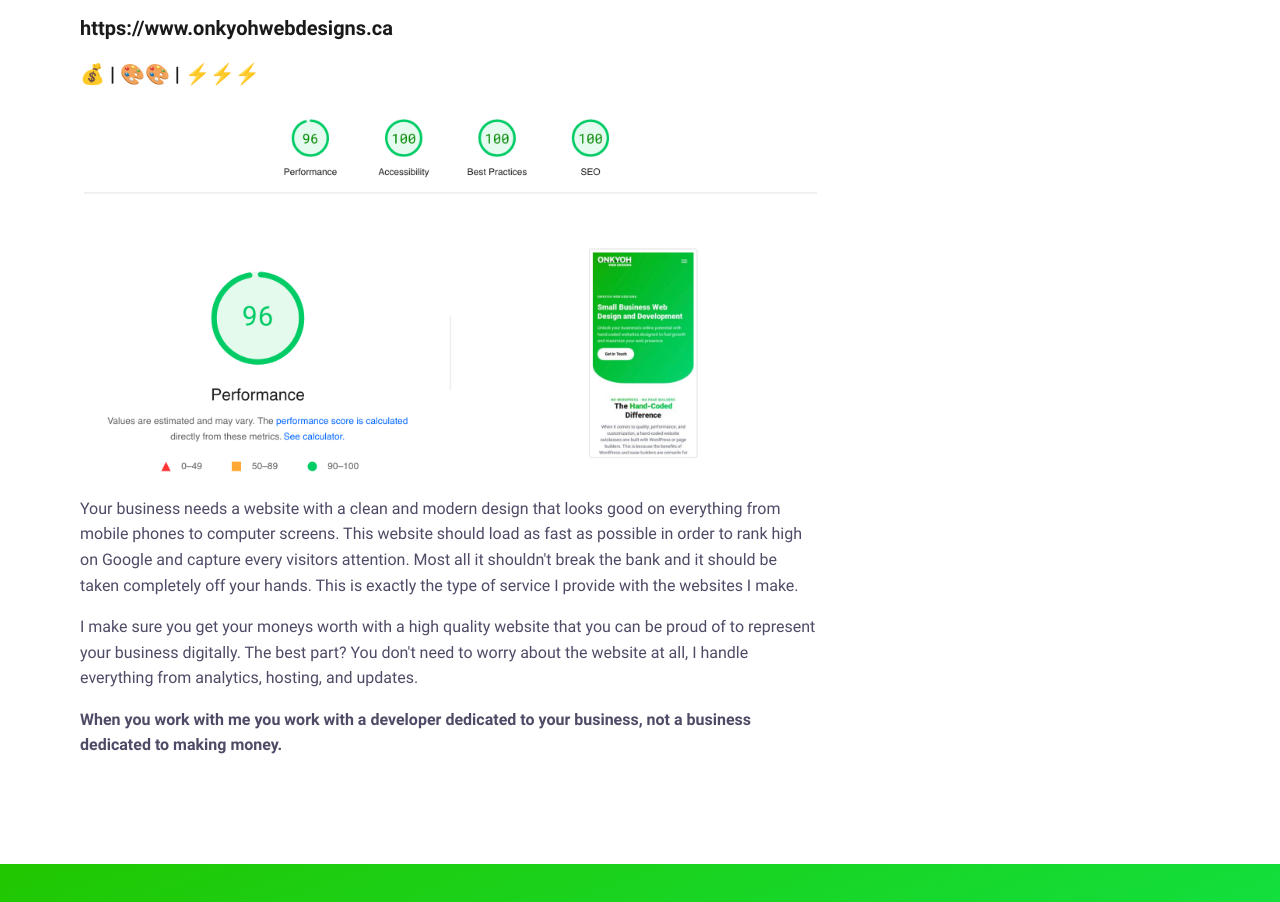
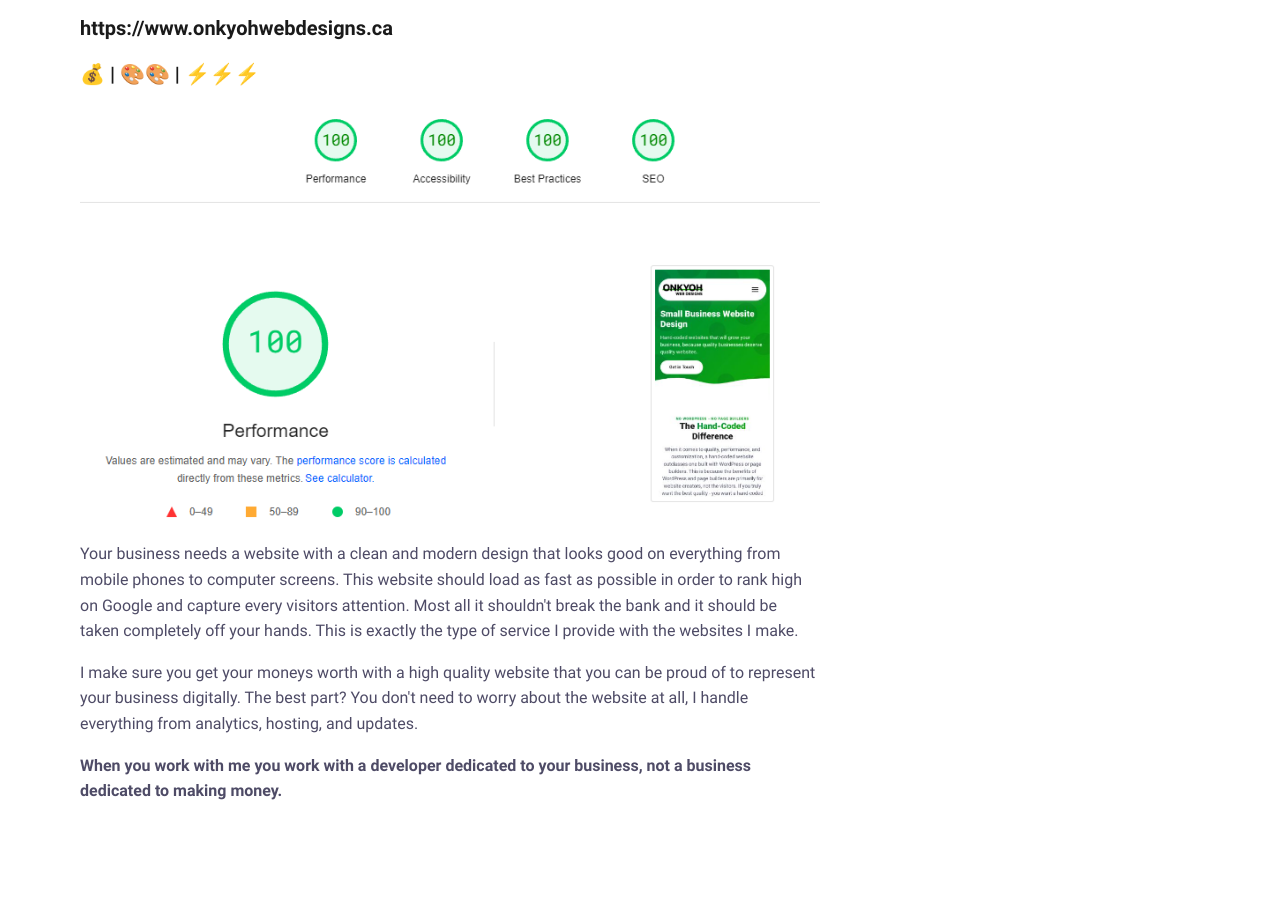
Before and after one commit to onkyoh/OWD, an Eleventy site: page src/content/blog/how-to-choose-a-website-design-agency-in-toronto.md in a window 1280 px wide. Shown: the part 4196-5098 px from the top of the page. Built offline with nearby package versions, Linux system fonts and the light colour scheme; Eleventy itself is replaced by a stand-in of ours; files that its build step writes are made by us from their sources.

Commit message:
Update Blog “how-to-choose-a-website-design-agency-in-toronto”

```diff
--- a/src/content/blog/how-to-choose-a-website-design-agency-in-toronto.md
+++ b/src/content/blog/how-to-choose-a-website-design-agency-in-toronto.md
@@ -37,8 +37,6 @@
 
 Pixelcarve is the right choice for a business that needs a unique design and is willing the cough up good money for it. Some appropriate clients include high-end services and sellers who aren't looking for a website to rank high on Google but instead want one that conveys luxury.
 
-
-
 ### Eggs Media
 
 #### https://eggsmedia.com/
@@ -49,8 +47,6 @@
 
 While Eggs Media's websites aren't works of art they demonstrate clear adherence to design principles. While the website speeds are held back due the website being made with WordPress, this is not the biggest issue. After looking at their monthly package I discovered that on top of charging a flat price for the website, they charge up to $400 a month for website maintenance. To me this is a clear attempt to sell overpriced add-ons which business owners don't need.
 
-
-
 ### Canadian Website Design
 
 #### https://canadianwebdesigns.ca/
@@ -60,8 +56,6 @@
 ![Canadian website design page score](/assets/images/blog/screenshot-2024-08-15-at-9.38.35 pm.png)
 
 A quick look at Canadian Website Design's portfolio will show you that this professional agency and their team of developers are going to create a website that looks like a WordPress theme. You will not get a unique design, you will not get a performant website, and you will pay more than you should.
-
-
 
 ### Site Dudes
 
@@ -79,16 +73,10 @@
 
 #### 💰 | 🎨🎨 | ⚡⚡⚡
 
-
-
-![Onkyoh Web Designs page speed insight score](/assets/images/blog/screenshot-2024-08-16-at-11.05.50 pm.png)
+![Onkyoh Web Designs page speed insight score](/assets/images/blog/owd-perf.png)
 
 Your business needs a website with a clean and modern design that looks good on everything from mobile phones to computer screens. This website should load as fast as possible in order to rank high on Google and capture every visitors attention. Most all it shouldn't break the bank and it should be taken completely off your hands. This is exactly the type of service I provide with the websites I make.
 
-
-
 I make sure you get your moneys worth with a high quality website that you can be proud of to represent your business digitally. The best part? You don't need to worry about the website at all, I handle everything from analytics, hosting, and updates.
 
-
-
 **When you work with me you work with a developer dedicated to your business, not a business dedicated to making money.**
```
Also changed, not shown: src/assets/images/blog/owd-perf.png (added).
